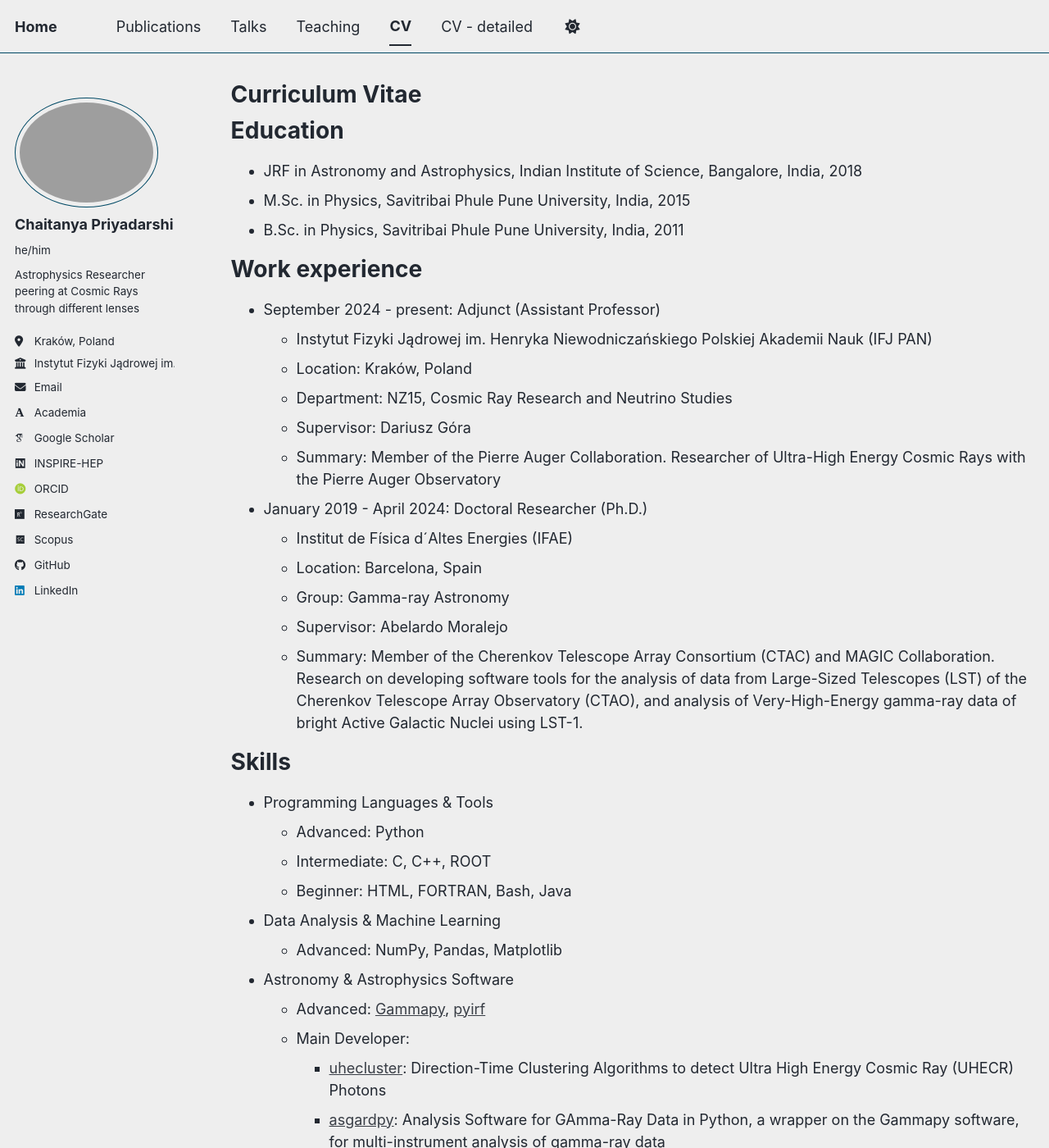
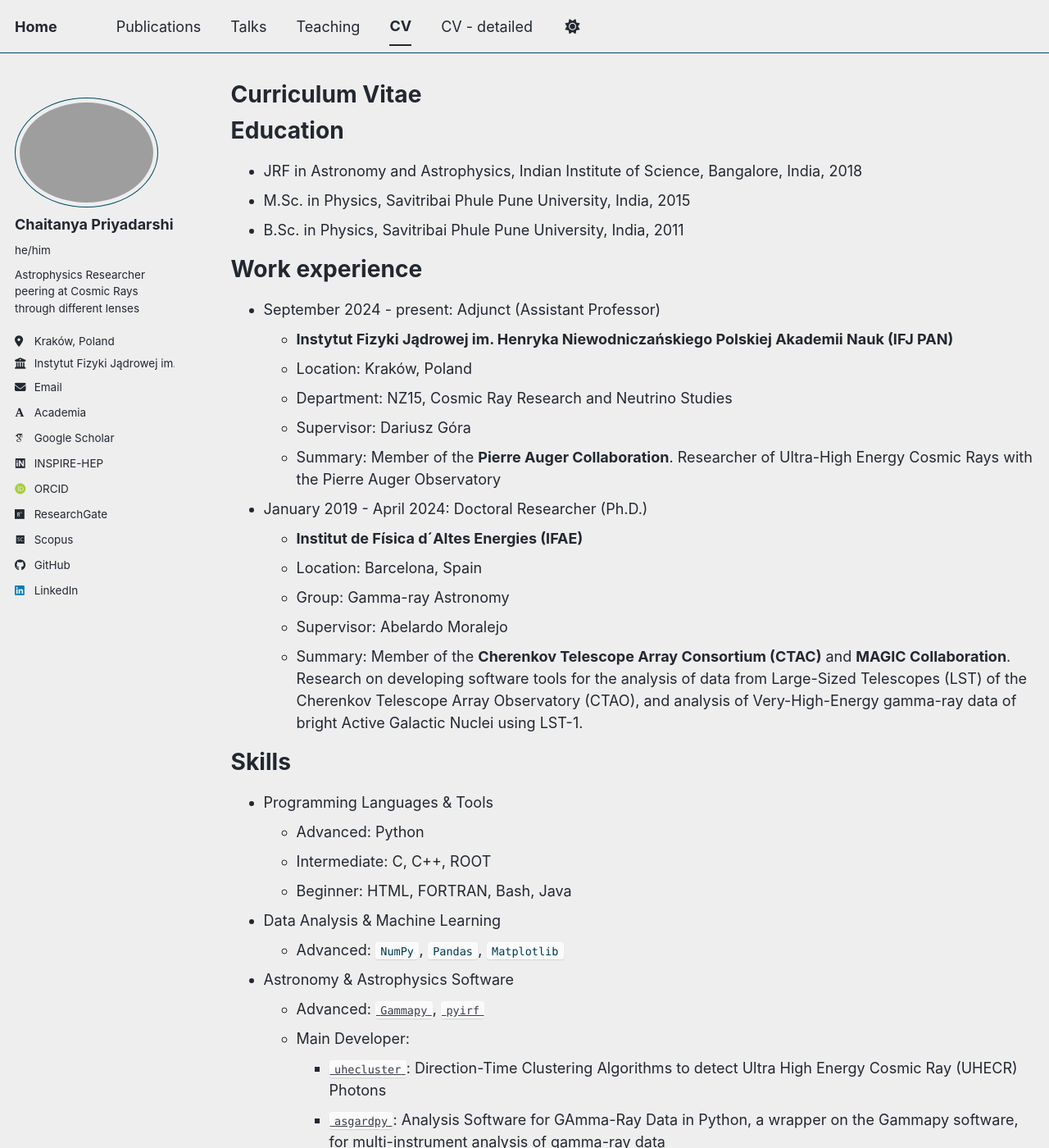
Before and after one commit to chaimain/chaimain.github.io, a Jekyll site: the page built from _pages/cv.md, in a window 1280 px wide and 1400 px high. Shown: the whole window at 82% size. Built offline with Jekyll 4.4.1, drawn with Linux system fonts in a browser that asks for light colours; some web fonts are replaced; a script bundle is joined from its source files by our own code; library files that are not in the unit come from our copies.

Commit message:
Change some formatting in CV, and comment out sticky footnote to test the change

```diff
--- a/_pages/cv.md
+++ b/_pages/cv.md
@@ -18,18 +18,18 @@ Education
 Work experience
 ======
 * September 2024 - present: Adjunct (Assistant Professor)
-  * Instytut Fizyki Jądrowej im. Henryka Niewodniczańskiego Polskiej Akademii Nauk (IFJ PAN)
+  * **Instytut Fizyki Jądrowej im. Henryka Niewodniczańskiego Polskiej Akademii Nauk (IFJ PAN)**
   * Location: Kraków, Poland
   * Department: NZ15, Cosmic Ray Research and Neutrino Studies
   * Supervisor: Dariusz Góra
-  * Summary: Member of the Pierre Auger Collaboration. Researcher of Ultra-High Energy Cosmic Rays with the Pierre Auger Observatory
+  * Summary: Member of the **Pierre Auger Collaboration**. Researcher of Ultra-High Energy Cosmic Rays with the Pierre Auger Observatory
 
 * January 2019 - April 2024: Doctoral Researcher (Ph.D.)
-  * Institut de Física d´Altes Energies (IFAE)
+  * **Institut de Física d´Altes Energies (IFAE)**
   * Location: Barcelona, Spain
   * Group: Gamma-ray Astronomy
   * Supervisor: Abelardo Moralejo
-  * Summary: Member of the Cherenkov Telescope Array Consortium (CTAC) and MAGIC Collaboration. Research on developing software tools for the analysis of data from Large-Sized Telescopes (LST) of the Cherenkov Telescope Array Observatory (CTAO), and analysis of Very-High-Energy gamma-ray data of bright Active Galactic Nuclei using LST-1.
+  * Summary: Member of the **Cherenkov Telescope Array Consortium (CTAC)** and **MAGIC Collaboration**. Research on developing software tools for the analysis of data from Large-Sized Telescopes (LST) of the Cherenkov Telescope Array Observatory (CTAO), and analysis of Very-High-Energy gamma-ray data of bright Active Galactic Nuclei using LST-1.
 
 
 Skills
@@ -39,13 +39,13 @@ Skills
   * Intermediate: C, C++, ROOT
   * Beginner: HTML, FORTRAN, Bash, Java
 * Data Analysis & Machine Learning
-  * Advanced: NumPy, Pandas, Matplotlib
+  * Advanced: `NumPy`, `Pandas`, `Matplotlib`
 * Astronomy & Astrophysics Software
-  * Advanced: [Gammapy](https://www.docs.gammapy.org), [pyirf](https://pyirf.readthedocs.io/en/stable/)
+  * Advanced: [`Gammapy`](https://www.docs.gammapy.org), [`pyirf`](https://pyirf.readthedocs.io/en/stable/)
   * Main Developer:
-    * [uhecluster](https://gitlab.com/uhecluster/uhecluster): Direction-Time Clustering Algorithms to detect Ultra High Energy Cosmic Ray (UHECR) Photons
-    * [asgardpy](https://asgardpy.readthedocs.io/en/latest/): Analysis Software for GAmma-Ray Data in Python, a wrapper on the Gammapy software, for multi-instrument analysis of gamma-ray data
-    * [cta-lstchain](https://cta-observatory.github.io/cta-lstchain/): Testbench software pipeline for analyzing data from the LST prototype of CTAO
+    * [`uhecluster`](https://gitlab.com/uhecluster/uhecluster): Direction-Time Clustering Algorithms to detect Ultra High Energy Cosmic Ray (UHECR) Photons
+    * [`asgardpy`](https://asgardpy.readthedocs.io/en/latest/): Analysis Software for GAmma-Ray Data in Python, a wrapper on the Gammapy software, for multi-instrument analysis of gamma-ray data
+    * [`cta-lstchain`](https://cta-observatory.github.io/cta-lstchain/): Testbench software pipeline for analyzing data from the LST prototype of CTAO
 
 Languages
 ======
@@ -56,11 +56,11 @@ Languages
 
 Funds
 ======
-* Marie Skłodowska-Curie Actions - EU Horizon 2020
+* **Marie Skłodowska-Curie Actions - EU Horizon 2020**
   * Role: Predoctoral Researcher
   * Period: 2019-01-14 - 2024-03-13
   * Description: Predoctoral grant provided under the Barcelona Institute of Science and Technology’s PREBIST program
-* Council of Scientific & Industrial Research - University Grants Commission (CSIR-UGC) NET, India
+* **Council of Scientific & Industrial Research - University Grants Commission (CSIR-UGC) NET, India**
   * Role: Junior Research Fellow
   * Period: 2015-08-01 - 2018-04-30
   * Description: Doctoral grant provided through the Joint Astronomy Programme of Indian Institute of Science (IISc), Bangalore, India
--- a/_sass/layout/_footer.scss
+++ b/_sass/layout/_footer.scss
@@ -14,9 +14,9 @@
   clear: both;
 
   /* sticky footer fix start */
-  position: absolute;
-  bottom: 0em;
-  height: auto;
+  /* position: absolute; */
+  /* bottom: 0em; */
+  /* height: auto; */
   /* sticky footer fix end */
 
   margin-top: 3em;
```
